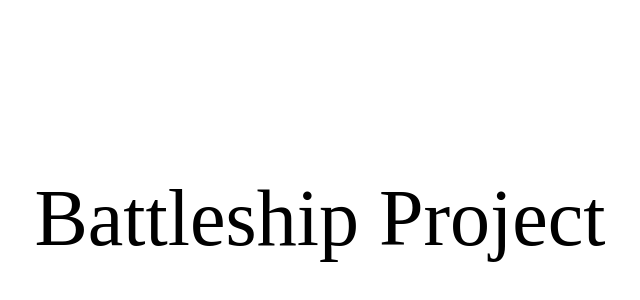
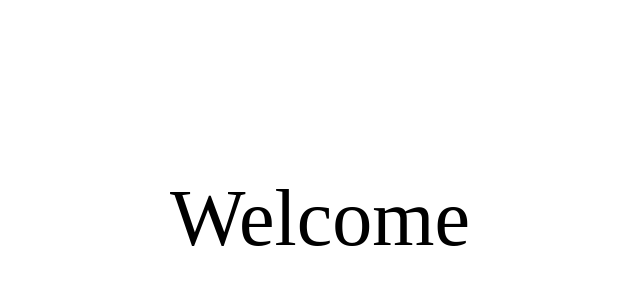
Before and after one commit to KelvinQiu802/battleship, a React (Vite) app: page / in a window 1280 px wide. Shown: the part 22-322 px from the top of the page, without its empty margins (320-960 px from the left). Built offline with nearby package versions, Linux system fonts and the light colour scheme.

Commit message:
feat: 渲染欢迎界面

```diff
--- a/src/App.jsx
+++ b/src/App.jsx
@@ -1,6 +1,8 @@
 import './App.css';
 import React from 'react';
 import * as GAME_STATE from './utils/gameState';
+import Game from './components/Game/Game';
+import Welcome from './components/Welcome/Welcome';
 
 const App = () => {
   // 游戏状态，游戏阶段
@@ -8,7 +10,7 @@ const App = () => {
 
   return (
     <div className='App'>
-      <h1 className='title'>Battleship Project</h1>
+      {gameState === GAME_STATE.WELCOME ? <Welcome /> : <Game />}
     </div>
   );
 };
--- a/src/components/Welcome/Welcome.jsx
+++ b/src/components/Welcome/Welcome.jsx
@@ -1,7 +1,7 @@
 const Welcome = () => {
   return (
     <div className='welcome'>
-      <h1>Welcom</h1>
+      <h1 className='title'>Welcome</h1>
     </div>
   );
 };
```
